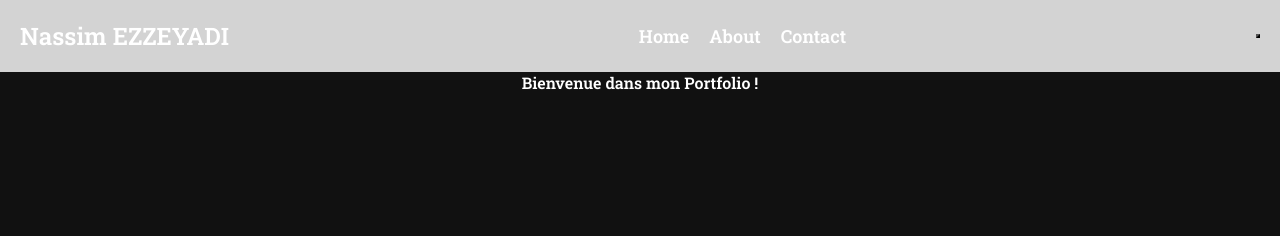
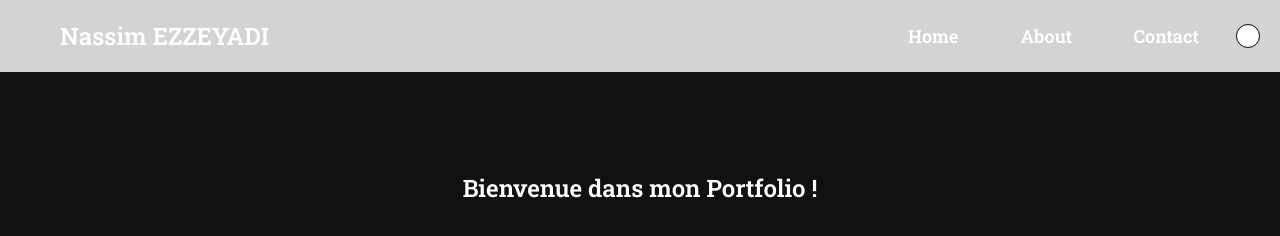
Before and after one commit to NassimEzzeyadi/Portofolio, a plain HTML site: page index.html in a window 1280 px wide. Both pictures are taken after a click on the button 1257 px from the left and 36 px from the top of the page. Drawn offline with Linux system fonts and the light colour scheme.

Commit message:
Portofolio

```diff
--- a/index.html
+++ b/index.html
@@ -6,7 +6,7 @@
     <meta name="viewport" content="width=device-width, initial-scale=1.0">
     <title>Ma page d'accueil</title>
     <link rel="stylesheet" href="style.css">
-
+    <script  defer src="page.js"> </script>
 </head>
 <body>
   <body>
@@ -18,23 +18,18 @@
         <li class="top"><a href="#">Home</a></li>
         <li class="top"><a href="#">About</a></li>
         <li class="top"><a href="#">Contact</a></li>
+        <button class="toggle"></button>
       </ul>
-      <button class="toggle"></button>
+
     </nav>
       <div class="body">
-        <p>Bienvenue dans mon Portfolio !</p>
+        <h2>Bienvenue dans mon Portfolio !</h2>
       </div>
 
-    <script>
-      // Add your JavaScript here
-      const toggle = document.querySelector('.toggle');
-      toggle.addEventListener('click', function() {
-        document.body.classList.toggle('dark-mode');
-      });
-    </script>
+
   </body>
   </html>
 
-<script src="page.js"> </script>
+
 </body>
 </html>
--- a/page.js
+++ b/page.js
@@ -0,0 +1,6 @@
+ // Add your JavaScript here
+const toggle = document.querySelector('.toggle');
+
+toggle.addEventListener('click', function() {
+document.body.classList.toggle('dark-mode');
+});
--- a/style.css
+++ b/style.css
@@ -6,8 +6,8 @@
 }
 .body{
   display: flex;
+  margin-top: 100px;
   justify-content: center;
-
 
 }
 .navbar {
@@ -20,15 +20,22 @@
 .navbar h1 {
   font-size: 24px;
   margin: 0;
+  padding-left: 40px;
+
+
 }
 .navbar ul {
   display: flex;
   list-style: none;
   margin: 0;
   padding: 0;
+  justify-content:center;
+  align-items: center;
 }
 .navbar li {
   margin: 0 10px;
+  width: 100px;
+
 }
 
 .navbar a {
@@ -40,10 +47,28 @@
 .dark-mode {
   background-color:#111;
 }
-.dark-mode h1, .dark-mode a ,.dark-mode p{
+.dark-mode h1, .dark-mode a ,.dark-mode p,.dark-mode .body{
   color: white;
 }
 .dark-mode .toggle {
   background-color: white;
   color: black;
+
 }
+
+:hover.toggle{
+  cursor: pointer;
+  opacity: 5;
+}
+
+.toggle{
+  border-radius: 50%;
+  padding: 3%;
+  color: white;
+  background-color: black;
+  border: 1px solid ;
+}
+
+img {
+  filter: grayscale(20%);
+  }
```
